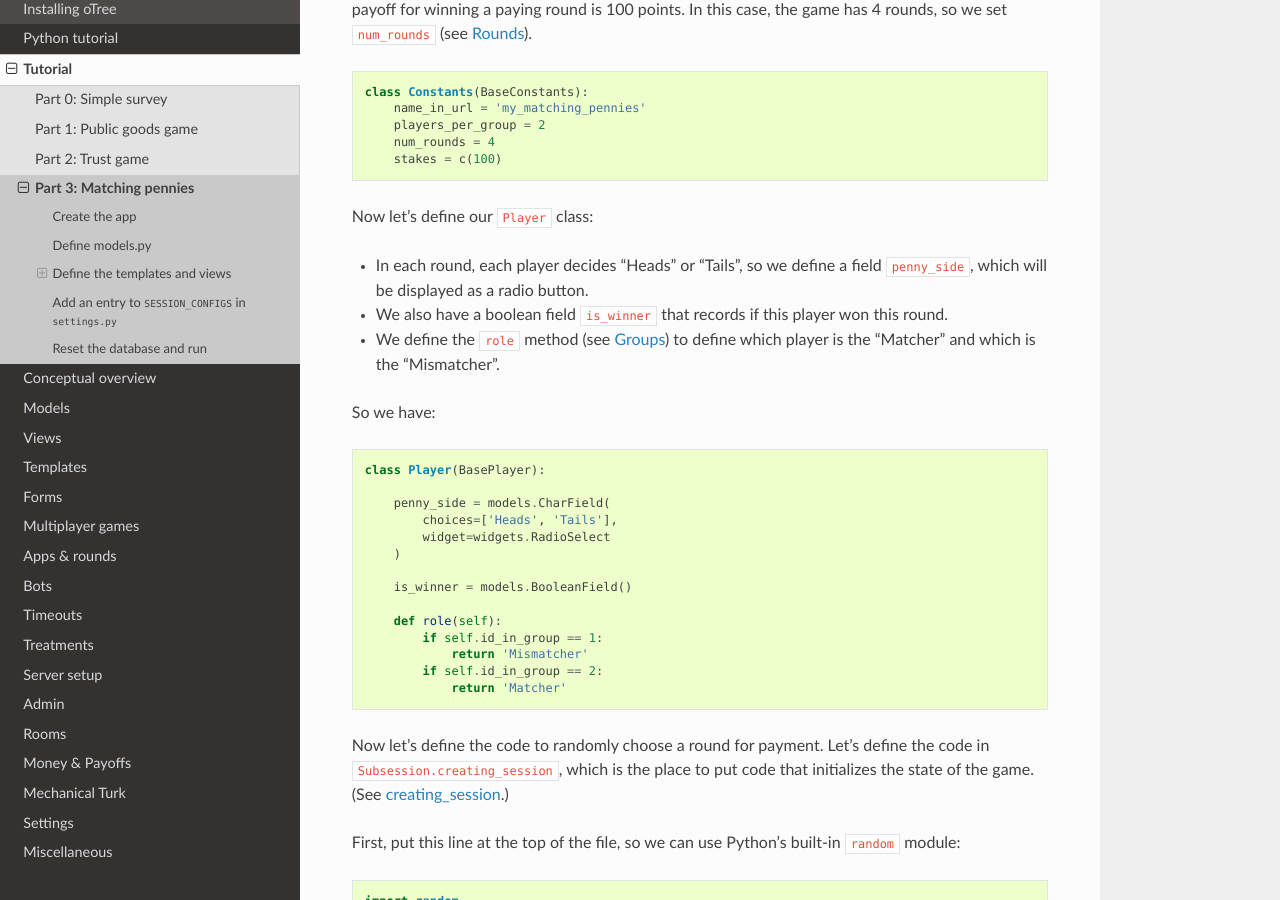
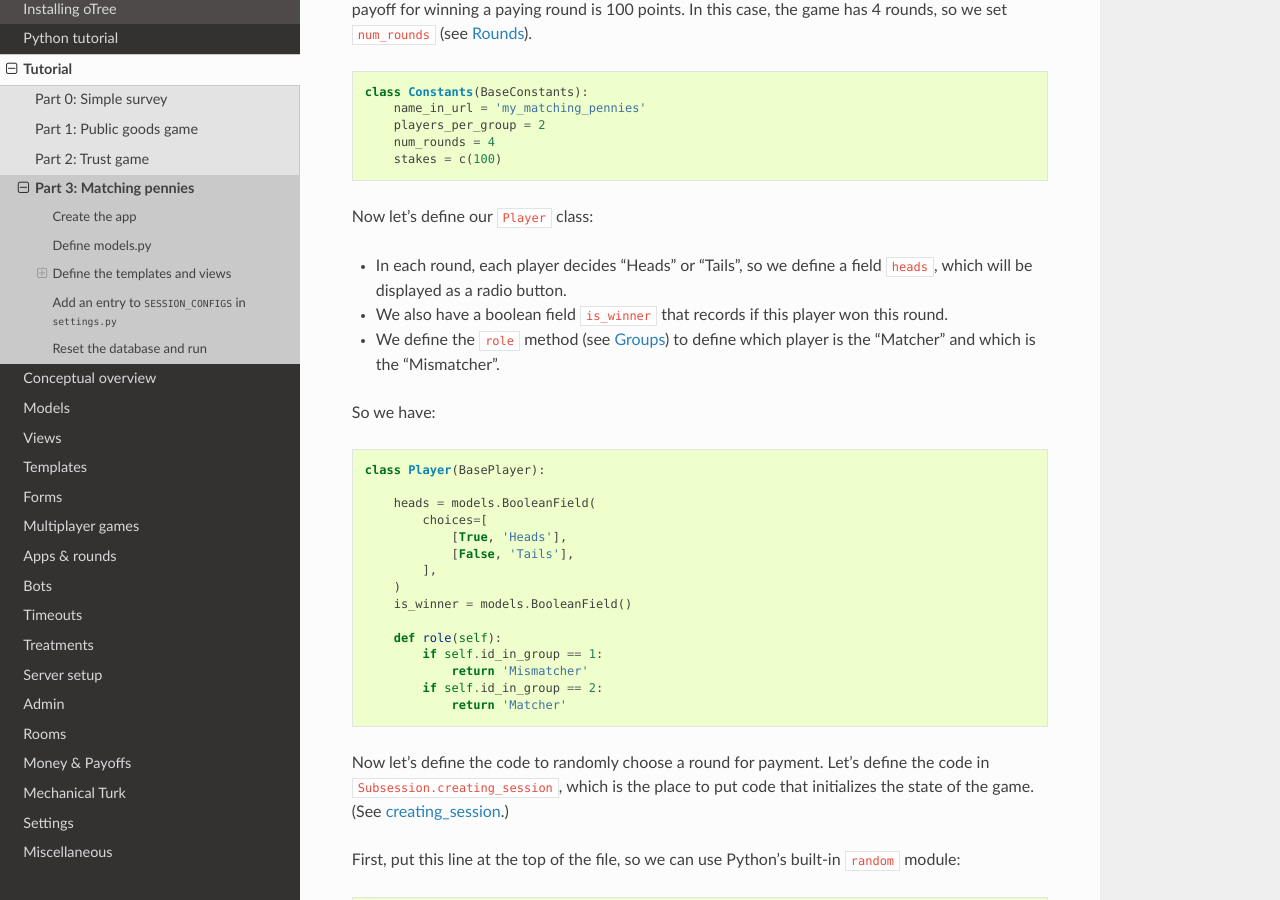
Before and after one commit to oTree-org/otree-docs, a Sphinx documentation site: the page built from source/tutorial/part3.rst, in a window 1280 px wide and 900 px high, scrolled down 581 px. Built offline with Sphinx 7.4.7 and the Read the Docs theme 2.0.0, drawn with Linux system fonts in a browser that asks for light colours; some of the changed text lies outside the part shown.

Commit message:
updated docs not to use CharField

```diff
--- a/source/misc/tips_and_tricks.rst
+++ b/source/misc/tips_and_tricks.rst
@@ -61,7 +61,7 @@ something like this:
 
     # etc...
 
-See the `quiz <https://github.com/oTree-org/oTree/tree/master/quiz>`__
+See the `quiz <https://github.com/oTree-org/otree-snippets/tree/master/quiz>`__
 or `real effort <https://github.com/oTree-org/oTree/tree/master/real_effort>`__
 sample games for examples of how to just have 1 page that gets looped over many rounds,
 varying the question that gets displayed with each round.
--- a/source/tutorial/part3.rst
+++ b/source/tutorial/part3.rst
@@ -40,7 +40,7 @@ In this case, the game has 4 rounds, so we set ``num_rounds`` (see :ref:`rounds`
 Now let's define our ``Player`` class:
 
 -  In each round, each player decides "Heads" or "Tails", so we define a
-   field ``penny_side``, which will be displayed as a radio button.
+   field ``heads``, which will be displayed as a radio button.
 -  We also have a boolean field ``is_winner`` that records if this
    player won this round.
 -  We define the ``role`` method (see :ref:`groups`) to define which player is the "Matcher"
@@ -52,11 +52,12 @@ So we have:
 
     class Player(BasePlayer):
 
-        penny_side = models.CharField(
-            choices=['Heads', 'Tails'],
-            widget=widgets.RadioSelect
+        heads = models.BooleanField(
+            choices=[
+                [True, 'Heads'],
+                [False, 'Tails'],
+            ],
         )
-
         is_winner = models.BooleanField()
 
         def role(self):
@@ -156,7 +157,7 @@ So, we start with this:
             matcher = self.get_player_by_role('Matcher')
             mismatcher = self.get_player_by_role('Mismatcher')
 
-            if matcher.penny_side == mismatcher.penny_side:
+            if matcher.heads == mismatcher.heads:
                 matcher.is_winner = True
                 mismatcher.is_winner = False
             else:
@@ -179,7 +180,7 @@ check for both of them.
             matcher = self.get_player_by_role('Matcher')
             mismatcher = self.get_player_by_role('Mismatcher')
 
-            if matcher.penny_side == mismatcher.penny_side:
+            if matcher.heads == mismatcher.heads:
                 matcher.is_winner = True
                 mismatcher.is_winner = False
             else:
@@ -203,7 +204,7 @@ Choice
 ~~~~~~
 
 In ``views.py``, we define the ``Choice`` page. This page should contain
-a form field that sets ``player.penny_side``, so we set ``form_model``
+a form field that sets ``player.heads``, so we set ``form_model``
 and ``form_fields``.
 
 Also, on this page we would like to display a "history box" table that
@@ -217,7 +218,7 @@ between "player" and "participant", see :ref:`participants_and_players`.)
     class Choice(Page):
 
         form_model = models.Player
-        form_fields = ['penny_side']
+        form_fields = ['heads']
 
         def vars_for_template(self):
             return {
@@ -273,7 +274,7 @@ Django template language.
             In this round, you are the {{ player.role }}.
         </p>
 
-        {% formfield player.penny_side label="I choose:" %}
+        {% formfield player.heads label="I choose:" %}
 
         {% next_button %}
 
```
Also changed, not shown: source/tutorial/part1.rst (+2 -6 lines).
